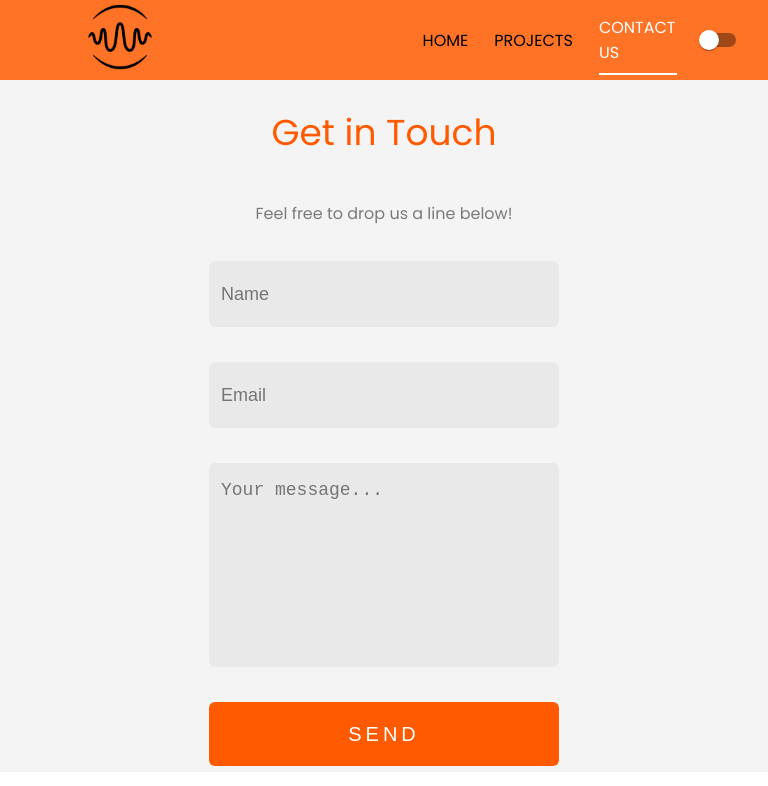
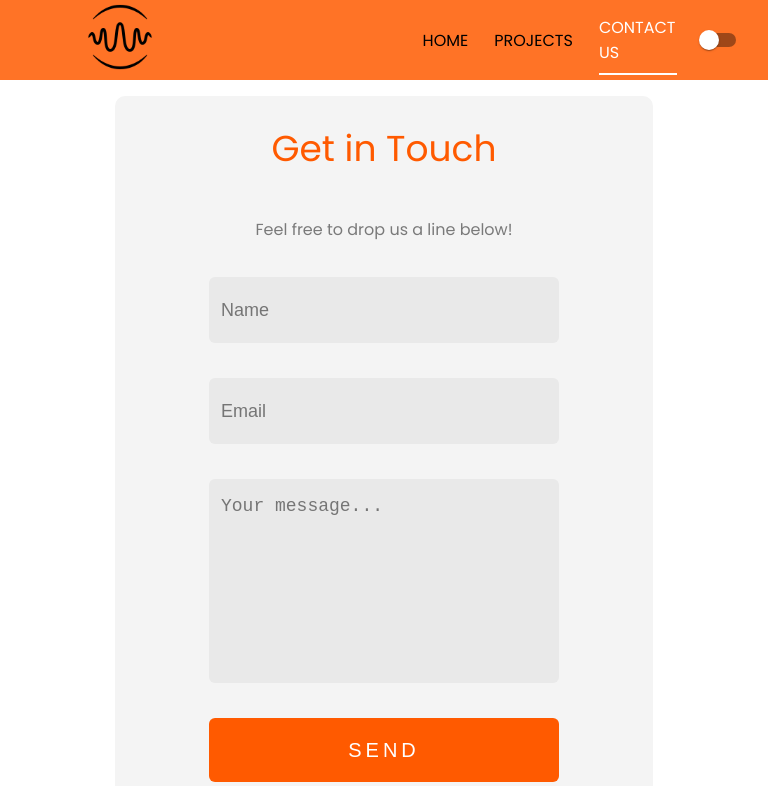
Before and after one commit to tielass/asfalting-website, a React (Create React App) app: page /contact in a window 768 px wide. Shown: the top 786 px of the page. Built offline with nearby package versions, Linux system fonts and the light colour scheme.

Commit message:
more contact queries

```diff
--- a/src/App.css
+++ b/src/App.css
@@ -284,7 +284,7 @@ body {
     height: 100%;
     margin: 1rem auto;
     border-radius: 10px;
-    padding-bottom: 0.4rem;
+    padding-bottom: 2rem;
   }
 
   .contacts--container .info--wrapper{
@@ -399,10 +399,11 @@ body {
   }
 
   .contacts--container .form-wrapper{
-    width: 100%;
+    width: 70%;
     height: 100%;
-    margin: 0;
-    border-radius: 0;
+    margin: 1rem auto;
+    border-radius: 10px;
+    padding-bottom: 2rem;
   }
 
   .contacts--container .info--wrapper{
```
